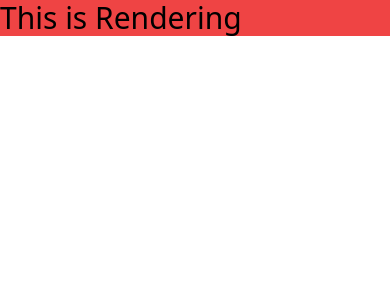
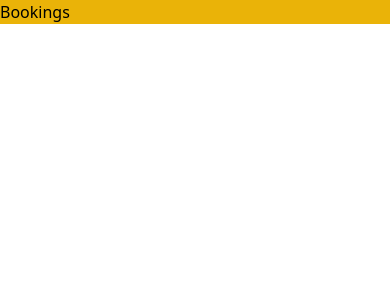
Before and after one commit to Escuhlade/dreamliners, a React (Create React App) app: page /bookings in a window 390 px wide. Shown: the top 300 px of the page. Built offline with nearby package versions, Linux system fonts and the light colour scheme.

Commit message:
file structure refactor and sizing dynamic setup

```diff
--- a/package.json
+++ b/package.json
@@ -11,6 +11,7 @@
     "postcss-loader": "^7.3.3",
     "react": "^18.2.0",
     "react-dom": "^18.2.0",
+    "react-router-dom": "^5.3.4",
     "react-scripts": "5.0.1",
     "web-vitals": "^2.1.4"
   },
--- a/src/App.js
+++ b/src/App.js
@@ -1,3 +1,26 @@
+import React from "react";
+import { BrowserRouter as Router, Route, Switch } from "react-router-dom";
+import Home from "./pages/Home";
+import Bookings from "./pages/Bookings";
+import Contact from "./pages/Contact";
+import Packages from "./pages/Packages";
+import Showcase from "./pages/Showcase";
+
 export default function App() {
-  return <div className="bg-red-500 text-3xl"> This is Rendering</div>;
+  return (
+    <Router>
+      <div className="sm:min-h-screen bg-blue-500 md:min-h-screen bg-green-500 lg:min-h-screen bg-yellow-500 xl:min-h-screen bg-indigo-500 2xl:min-h-screen bg-purple-500 3xl:min-h-screen bg-pink-500">
+        {/* Your common layout or navigation can go here */}
+        <Switch>
+          <Route path="/" exact component={Home} />
+          <Route path="/bookings" component={Bookings} />
+          <Route path="/contact" component={Contact} />
+          <Route path="/packages" component={Packages} />
+          <Route path="/showcase" component={Showcase} />
+          {/* Add a 404 page for routes that do not match */}
+          <Route path="*" component={() => <div>404 Not Found</div>} />
+        </Switch>
+      </div>
+    </Router>
+  );
 }
--- /dev/null
+++ b/src/components/Navbar.jsx
@@ -0,0 +1,7 @@
+import React from "react";
+
+const Navbar = () => {
+  return <div>Navbar</div>;
+};
+
+export default Navbar;
--- /dev/null
+++ b/src/pages/Bookings.jsx
@@ -0,0 +1,7 @@
+import React from "react";
+
+const Bookings = () => {
+  return <div>Bookings</div>;
+};
+
+export default Bookings;
--- /dev/null
+++ b/src/pages/Contact.jsx
@@ -0,0 +1,7 @@
+import React from "react";
+
+const Contact = () => {
+  return <div>Contact</div>;
+};
+
+export default Contact;
--- /dev/null
+++ b/src/pages/Home.jsx
@@ -0,0 +1,7 @@
+import React from "react";
+
+const Home = () => {
+  return <div>Landing Page</div>;
+};
+
+export default Home;
--- /dev/null
+++ b/src/pages/Packages.jsx
@@ -0,0 +1,7 @@
+import React from "react";
+
+const Packages = () => {
+  return <div>Packages</div>;
+};
+
+export default Packages;
--- /dev/null
+++ b/src/pages/Showcase.jsx
@@ -0,0 +1,7 @@
+import React from "react";
+
+const Showcase = () => {
+  return <div>Showcase</div>;
+};
+
+export default Showcase;
```
Also changed, not shown: 1 other file (tests, documents, lock files or other folders).
